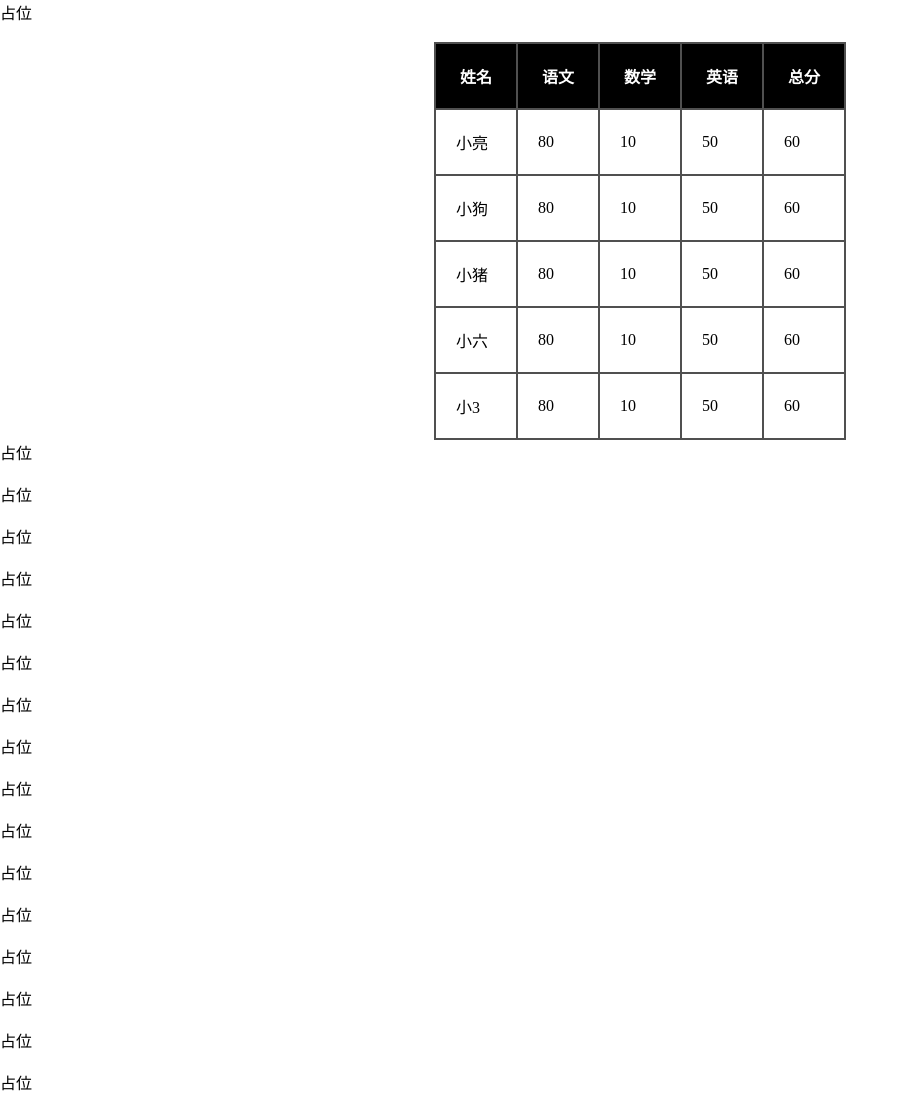
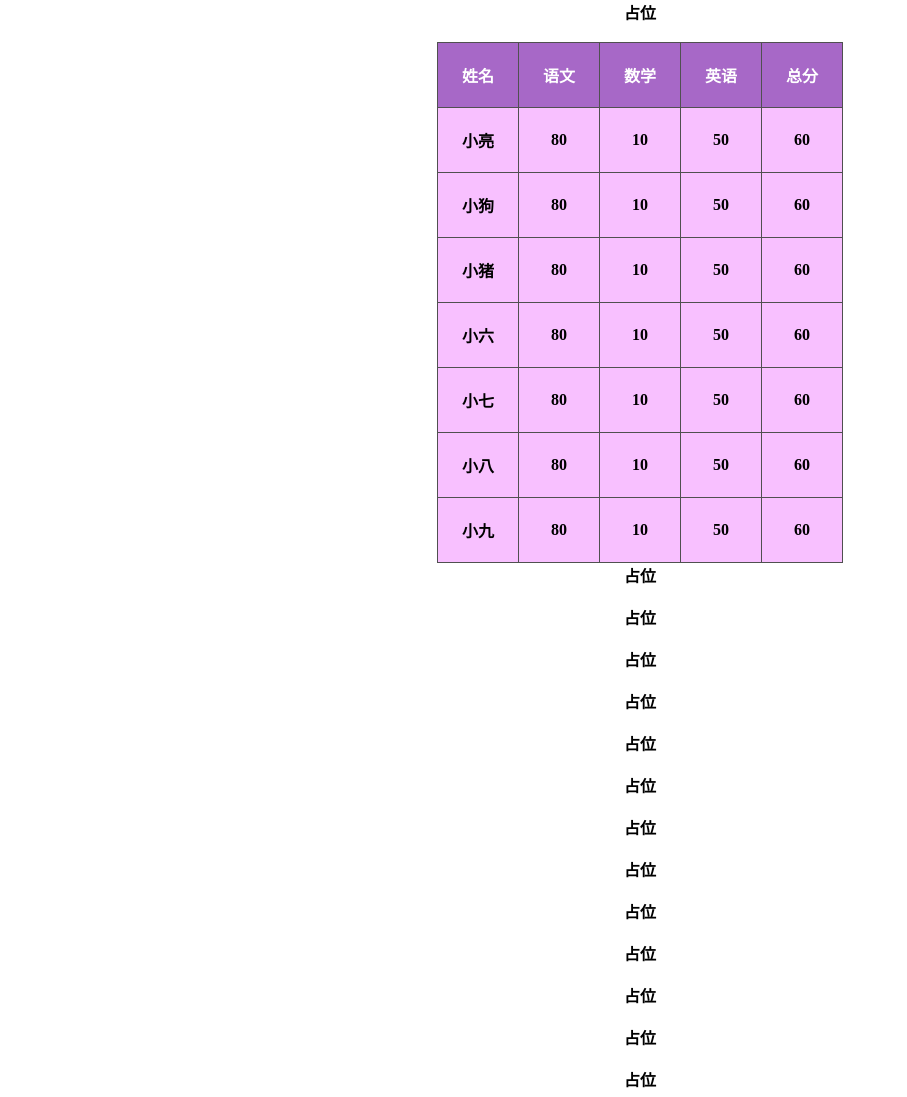
Before and after one commit to bobolu/Baidu-IFE-task, a plain HTML site: page part3/task39/index.html in a window 1280 px wide. Shown: the top 1097 px of the page, without its empty margins (0-907 px from the left). Drawn offline with Linux system fonts and the light colour scheme.

Commit message:
美化了下界面

```diff
--- a/part3/task39/index.html
+++ b/part3/task39/index.html
@@ -8,36 +8,43 @@
     *{
         margin:0;
         padding:0;
+        font-family: "Microsoft Yahei";
+        font-weight:bold;
+        text-align: center;
     }
     td,
     th {
-        border: 2px solid #505050;
+        border: 1px solid #505050;
         padding: 20px;
         width: 40px;
+        background-color:#F8C0FF;
     }
 
+    td:hover{
+        background-color:#eee;
+    }
     th {
-        background-color: black;
+        background-color: #A768C7;
         color: #fff;
     }
-
     table {
         border-collapse: collapse;
     }
-
     .wrapper {
         display: flex;
-        justify-content: center;
+        flex-direction: column;
+        align-items: center;
     }
     </style>
 </head>
 
 <body>
+    <div class="wrapper">
     <p>占位</p>
     <br/>
-    <div class="wrapper">
-        <table>
-            <tr id="first_line">
+
+        <table id="fixed_table">
+            <tr id="table_head">
                 <th>姓名</th>
                 <th>语文</th>
                 <th>数学</th>
@@ -73,15 +80,30 @@
                 <td>60</td>
             </tr>
             <tr>
-                <td>小3</td>
+                <td>小七</td>
+                <td>80</td>
+                <td>10</td>
+                <td>50</td>
+                <td>60</td>
+            </tr>
+            <tr>
+                <td>小八</td>
+                <td>80</td>
+                <td>10</td>
+                <td>50</td>
+                <td>60</td>
+            </tr>
+            <tr>
+                <td>小九</td>
                 <td>80</td>
                 <td>10</td>
                 <td>50</td>
                 <td>60</td>
             </tr>
         </table>
+
+    <p>占位</p><br/><p>占位</p><br/><p>占位</p><br/><p>占位</p><br/><p>占位</p><br/><p>占位</p><br/><p>占位</p><br/><p>占位</p><br/><p>占位</p><br/><p>占位</p><br/><p>占位</p><br/><p>占位</p><br/><p>占位</p><br/><p>占位</p><br/><p>占位</p><br/><p>占位</p><br/><p>占位</p><br/><p>占位</p><br/><p>占位</p><br/><p>占位</p><br/><p>占位</p><br/><p>占位</p><br/><p>占位</p><br/><p>占位</p><br/><p>占位</p><br/><p>占位</p><br/><p>占位</p><br/><p>占位</p><br/><p>占位</p><br/><p>占位</p><br/><p>占位</p><br/><p>占位</p><br/><p>占位</p><br/><p>占位</p><br/><p>占位</p><br/><p>占位</p><br/><p>占位</p><br/><p>占位</p><br/><p>占位</p><br/><p>占位</p><br/><p>占位</p><br/><p>占位</p><br/><p>占位</p><br/><p>占位</p><br/><p>占位</p><br/><p>占位</p><br/><p>占位</p><br/><p>占位</p><br/><p>占位</p><br/><p>占位</p><br/><p>占位</p><br/><p>占位</p><br/><p>占位</p><br/><p>占位</p><br/><p>占位</p><br/><p>占位</p><br/><p>占位</p><br/><p>占位</p><br/><p>占位</p><br/><p>占位</p><br/><p>占位</p><br/><p>占位</p><br/><p>占位</p><br/><p>占位</p><br/><p>占位</p><br/><p>占位</p><br/>
     </div>
-    <p>占位</p><br/><p>占位</p><br/><p>占位</p><br/><p>占位</p><br/><p>占位</p><br/><p>占位</p><br/><p>占位</p><br/><p>占位</p><br/><p>占位</p><br/><p>占位</p><br/><p>占位</p><br/><p>占位</p><br/><p>占位</p><br/><p>占位</p><br/><p>占位</p><br/><p>占位</p><br/><p>占位</p><br/><p>占位</p><br/><p>占位</p><br/><p>占位</p><br/><p>占位</p><br/><p>占位</p><br/><p>占位</p><br/><p>占位</p><br/><p>占位</p><br/><p>占位</p><br/><p>占位</p><br/><p>占位</p><br/><p>占位</p><br/><p>占位</p><br/><p>占位</p><br/><p>占位</p><br/><p>占位</p><br/><p>占位</p><br/><p>占位</p><br/><p>占位</p><br/><p>占位</p><br/><p>占位</p><br/><p>占位</p><br/><p>占位</p><br/><p>占位</p><br/><p>占位</p><br/><p>占位</p><br/><p>占位</p><br/><p>占位</p><br/><p>占位</p><br/><p>占位</p><br/><p>占位</p><br/><p>占位</p><br/><p>占位</p><br/><p>占位</p><br/><p>占位</p><br/><p>占位</p><br/><p>占位</p><br/><p>占位</p><br/><p>占位</p><br/><p>占位</p><br/><p>占位</p><br/><p>占位</p><br/><p>占位</p><br/><p>占位</p><br/><p>占位</p><br/><p>占位</p><br/><p>占位</p><br/><p>占位</p><br/><p>占位</p><br/>
     <script type="text/javascript">
     window.onscroll = function(e) {
         /**
@@ -89,17 +111,17 @@
          */
         var e = e || window.event;
         var scrolltop = document.documentElement.scrollTop || document.body.scrollTop;
-
-        var fist_line = document.getElementById('first_line');
-        if (scrolltop > 335) {
-            first_line.style.display = "none";
-        } else if (scrolltop > 73) {
-            first_line.style.display = "table-row";
-            first_line.style.position = "fixed";
-            first_line.style.top = 0;
+        var fist_line = document.getElementById('table_head');
+        var fixed_table = document.getElementById("fixed_table");
+        if (scrolltop > fixed_table.clientHeight) {
+            table_head.style.display = "none";
+        } else if (scrolltop > fixed_table.offsetTop) {
+            table_head.style.display = "table-row";
+            table_head.style.position = "fixed";
+            table_head.style.top = 0;
         } else {
-            first_line.style.position = "inherit";
-            first_line.style.display = "table-row"
+            table_head.style.position = "inherit";
+            table_head.style.display = "table-row";
         }
     }
     </script>
```
